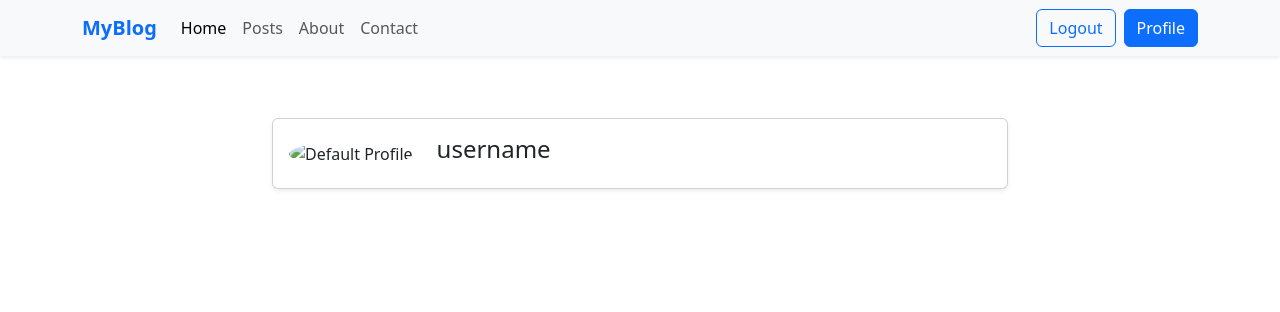
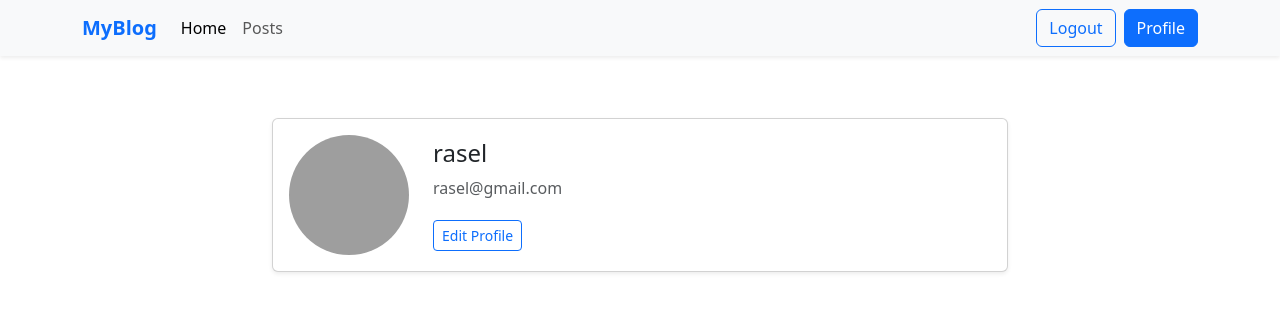
Before and after one commit to MdRaselHosen/BlogPost, a Django app: template user/templates/profile.html in a window 1280 px wide. Shown: the top 312 px of the page. Run offline with Django 5.2, Linux system fonts and the light colour scheme; the template is opened without the code that fills it, so the values that code supplies are empty; a user stored in the database is signed in; data comes from the database, SQL or seed files in the repository; both versions use the stored data as it was after the commit; grey boxes are pictures that could not be loaded.

Commit message:
add profile picture

```diff
--- a/base/models.py
+++ b/base/models.py
@@ -11,3 +11,6 @@ class Post(models.Model):
 
     def __str__(self):
         return self.title
+
+    def get_absolute_url(self):
+        return reverse('post-detail', kwargs={'pk':self.pk})
--- a/base/templates/main.html
+++ b/base/templates/main.html
@@ -43,12 +43,12 @@
               <li class="nav-item">
                 <a class="nav-link" href="/posts">Posts</a>
               </li>
-              <li class="nav-item">
+              {% comment %} <li class="nav-item">
                 <a class="nav-link" href="/about">About</a>
               </li>
               <li class="nav-item">
                 <a class="nav-link" href="/contact">Contact</a>
-              </li>
+              </li> {% endcomment %}
             </ul>
 
             <!-- Auth Buttons -->
--- a/blog/settings.py
+++ b/blog/settings.py
@@ -127,3 +127,8 @@ MEDIA_URL = '/media/'
 # https://docs.djangoproject.com/en/5.0/ref/settings/#default-auto-field
 
 DEFAULT_AUTO_FIELD = "django.db.models.BigAutoField"
+
+CRISPY_TEMPLATE_URL = 'bootstrap5'
+
+LOGIN_REDIRECT_URL = 'blog-home'
+LOGIN_URL = 'login'
--- a/blog/urls.py
+++ b/blog/urls.py
@@ -16,9 +16,14 @@ Including another URLconf
 """
 from django.contrib import admin
 from django.urls import path, include
+from django.conf import settings
+from django.conf.urls.static import static
 
 urlpatterns = [
     path("admin/", admin.site.urls),
     path("", include("base.urls")),
     path("user/", include("user.urls"))
 ]
+
+if settings.DEBUG:
+    urlpatterns += static(settings.MEDIA_URL, document_root=settings.MEDIA_ROOT)
--- a/user/templates/profile.html
+++ b/user/templates/profile.html
@@ -11,22 +11,21 @@
 
             <!-- Profile Picture -->
             <div class="me-4">
-              {% if user.profile.profile_pic %}
-                <img src="" alt="Profile Picture" class="rounded-circle" style="width: 120px; height: 120px; object-fit: cover;">
+              {% if user.profile.image %}
+                <img src="{{ user.profile.image.url }}" alt="Profile Picture" class="rounded-circle" style="width: 120px; height: 120px; object-fit: cover;">
               {% else %}
-                <img src="" alt="Default Profile" class="rounded-circle" style="width: 120px; height: 120px; object-fit: cover;">
+                <img src="https://via.placeholder.com/120" alt="Default Profile" class="rounded-circle" style="width: 120px; height: 120px; object-fit: cover;">
               {% endif %}
             </div>
 
             <!-- Profile Info -->
             <div>
-
-              <h4>username</h4>
-              <p class="mb-1 text-muted"></p>
-              {% comment %} {% if user.profile.bio %}
-                <p class="mb-0">user bio</p>
-              {% endif %} {% endcomment %}
-              {% comment %} <a href="{% url 'edit_profile' %}" class="btn btn-outline-primary btn-sm mt-3">Edit Profile</a> {% endcomment %}
+              <h4>{{user.username}}</h4>
+              <p class="mb-1 text-muted">{{user.email}}</p>
+              {% if user.profile.bio %}
+                <p class="mb-0">{{user.profile.bio}}</p>
+              {% endif %}
+              <a class="btn btn-outline-primary btn-sm mt-3">Edit Profile</a>
             </div>
 
           </div>
--- a/user/urls.py
+++ b/user/urls.py
@@ -1,9 +1,11 @@
 from django.urls import path
 from . import views
+from django.conf import settings
+from django.conf.urls.static import static
 
 urlpatterns = [
-    path("signin", views.signIn, name='signIn'),
-    path("signup", views.signUp, name='signUp'),
-    path("signout", views.signOut, name='signOut'),
-    path("profile", views.profile, name='profile')
+    path("signin/", views.signIn, name='signIn'),
+    path("signup/", views.signUp, name='signUp'),
+    path("signout/", views.signOut, name='signOut'),
+    path("profile/", views.profile, name='profile')
 ]
--- a/user/views.py
+++ b/user/views.py
@@ -7,6 +7,8 @@ from django.contrib.messages import get_messages
 
 
 # Create your views here.
+
+
 
 def signIn(request):
 
@@ -69,8 +71,8 @@ def signOut(request):
 
 @login_required
 def profile(request):
-    user = User.objects.all()
+    user = request.user
     context = {
-        'users':user
+        'user':user
     }
     return render(request, 'profile.html',context)
```
Also changed, not shown: db.sqlite3, media/profile_pic/Screenshot_2569-01-01_at_2.36.02AM.png (added), 1 other file.
